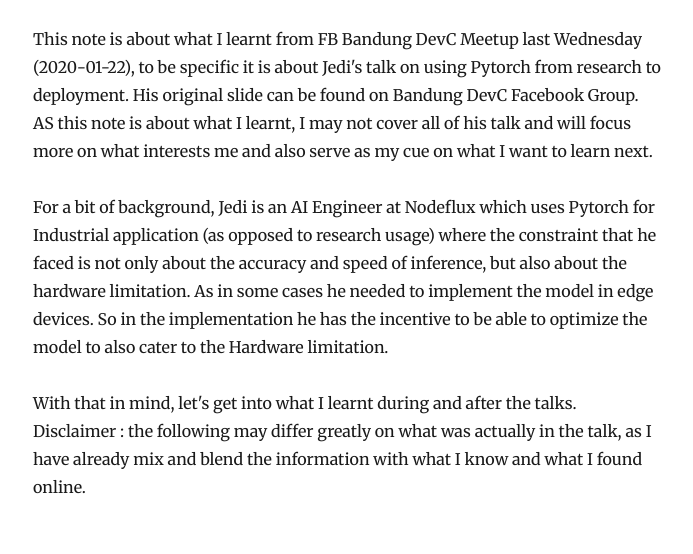
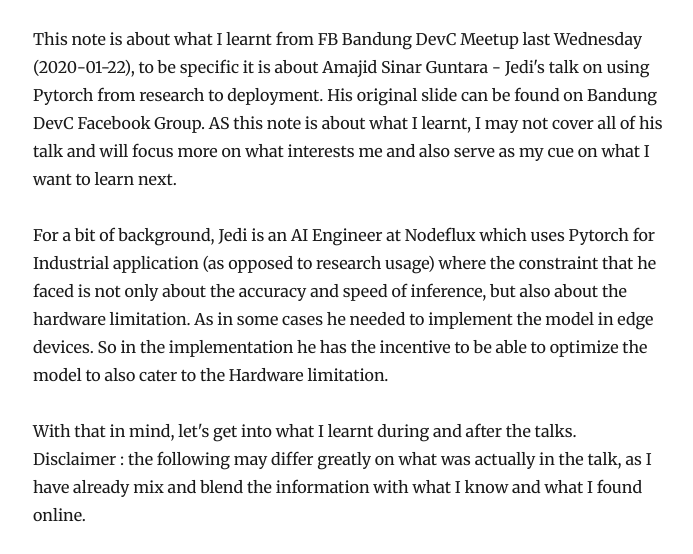
Before and after one commit to banditelol/blog, a Gatsby site: page /devc-pytorch-lessons/ in a window 1280 px wide. Shown: the part 214-768 px from the top of the page, without its empty margins (292-985 px from the left). Built offline with nearby package versions, Linux system fonts and the light colour scheme; Gatsby itself is replaced by a stand-in of ours; some packages are replaced by stand-ins of ours.

Commit message:
updates blog content

```diff
--- a/content/blog/devc-pytorch-lessons/index.md
+++ b/content/blog/devc-pytorch-lessons/index.md
@@ -3,7 +3,7 @@
 date: "2020-01-29T00:00:00.000Z"
 ---
 
-This note is about what I learnt from FB Bandung DevC Meetup last Wednesday (2020-01-22), to be specific it is about Jedi's talk on using Pytorch from research to deployment. His original slide can be found on Bandung DevC Facebook Group. AS this note is about what I learnt, I may not cover all of his talk and will focus more on what interests me and also serve as my cue on what I want to learn next.
+This note is about what I learnt from FB Bandung DevC Meetup last Wednesday (2020-01-22), to be specific it is about Amajid Sinar Guntara - Jedi's talk on using Pytorch from research to deployment. His original slide can be found on Bandung DevC Facebook Group. AS this note is about what I learnt, I may not cover all of his talk and will focus more on what interests me and also serve as my cue on what I want to learn next.
 
 For a bit of background, Jedi is an AI Engineer at Nodeflux which uses Pytorch for Industrial application (as opposed to research usage) where the constraint that he faced is not only about the accuracy and speed of inference, but also about the hardware limitation. As in some cases he needed to implement the model in edge devices. So in the implementation he has the incentive to be able to optimize the model to also cater to the Hardware limitation.
 
```
